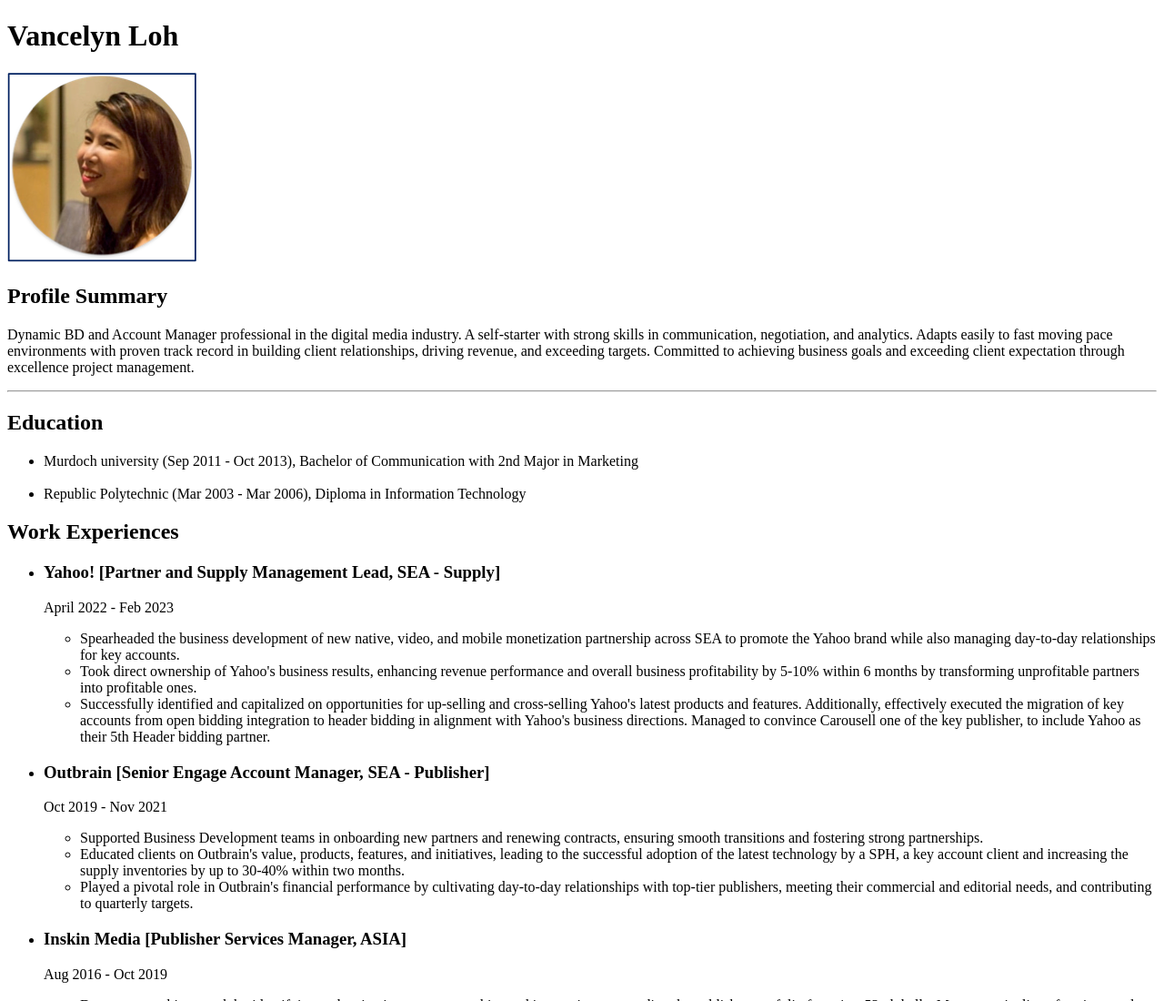
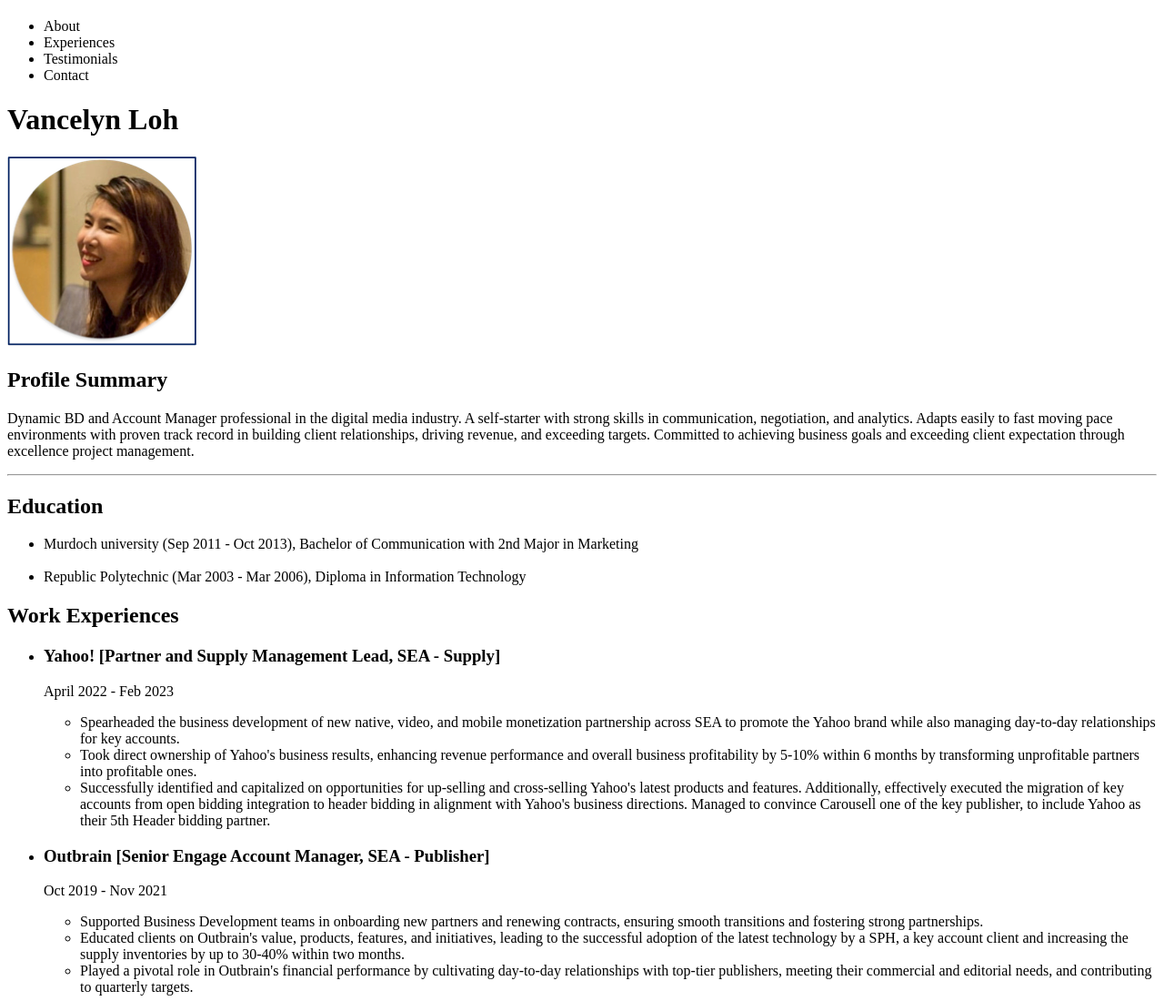
Before and after one commit to Vancelyn/html-portfolio, a plain HTML site: page index.html in a window 1280 px wide. Shown: the top 1100 px of the page at 91% size. Drawn offline with Linux system fonts and the light colour scheme.

Commit message:
Update index.html

```diff
--- a/index.html
+++ b/index.html
@@ -3,9 +3,26 @@
 <head>
     <meta charset="UTF-8">
     <meta name="viewport" content="width=device-width, initial-scale=1.0">
-    <title>My Resume</title>
+    <title>Vancelyn Loh Mei Zhen Resume</title>
 </head>
 <body>
+    <!-- Navigation -->
+    <nav>
+        <h1></h1>
+        <ul id="nav">
+            <li>About</li>
+            <li>Experiences</li>
+            <li>Testimonials</li>
+            <li>Contact</li>
+        </ul>
+    </nav>
+
+    <main></main>
+
+
+
+
+
     <h1>Vancelyn Loh</h1>
     <img src="./assets/images/vancelyn.png" alt="Vancelyn"/>
     <h2>Profile Summary</h2>
```
